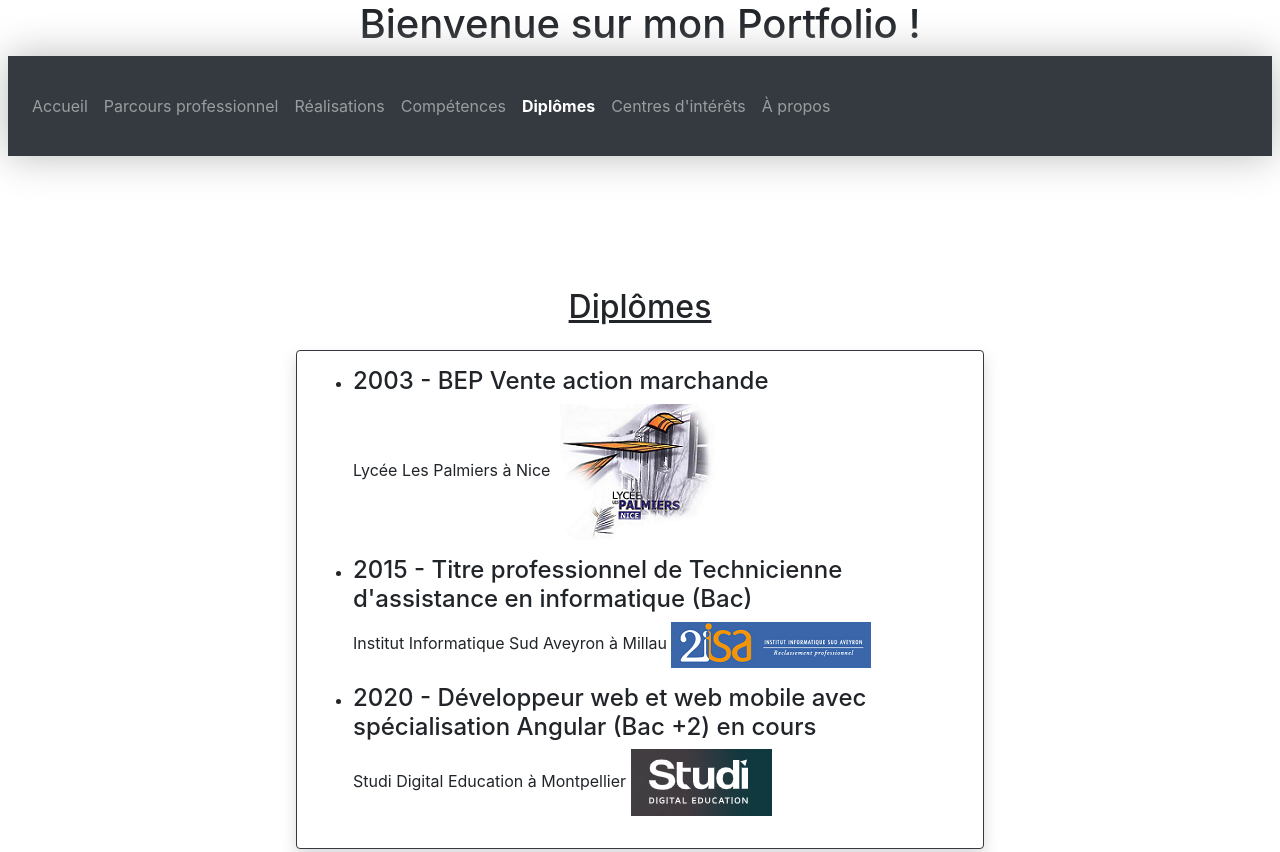
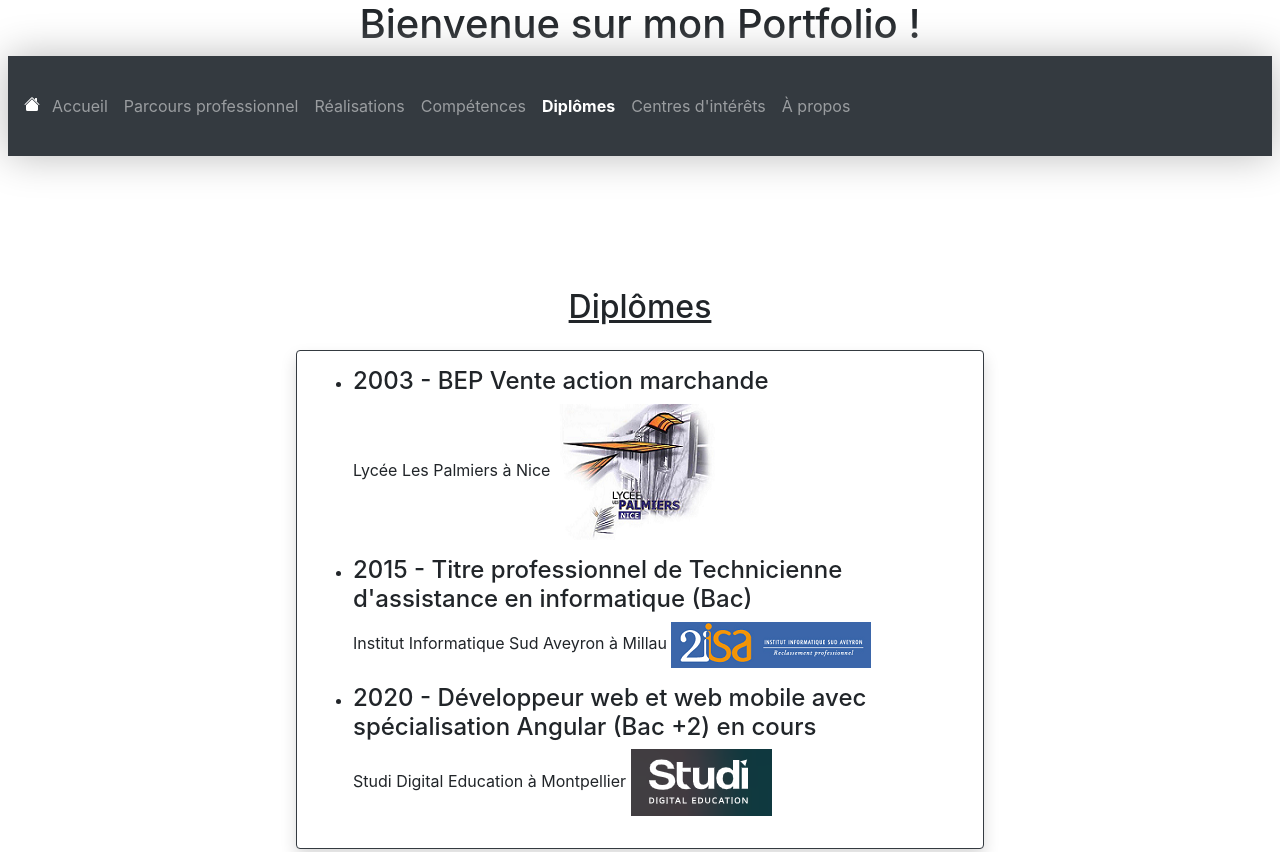
Before and after one commit to Melixe/Portfolio, a plain HTML site: page pages/diplomes.html in a window 1280 px wide. Shown: the top 852 px of the page. Drawn offline with nearby package versions, Linux system fonts and the light colour scheme.

Commit message:
Update diplomes.html

```diff
--- a/pages/diplomes.html
+++ b/pages/diplomes.html
@@ -33,6 +33,10 @@
           </button>
 
           <div class="collapse navbar-collapse text-white" id="navbarNav">
+            <svg xmlns="http://www.w3.org/2000/svg" width="20" height="20" fill="currentColor" class="bi bi-house-fill">
+              <path fill-rule="evenodd" d="M8 3.293l6 6V13.5a1.5 1.5 0 0 1-1.5 1.5h-9A1.5 1.5 0 0 1 2 13.5V9.293l6-6zm5-.793V6l-2-2V2.5a.5.5 0 0 1 .5-.5h1a.5.5 0 0 1 .5.5z"/>
+              <path fill-rule="evenodd" d="M7.293 1.5a1 1 0 0 1 1.414 0l6.647 6.646a.5.5 0 0 1-.708.708L8 2.207 1.354 8.854a.5.5 0 1 1-.708-.708L7.293 1.5z"/>
+            </svg>
             <ul class="navbar-nav mr-auto">
               <li class="nav-item">
                 <a class="nav-link" href="/index.html">Accueil</a>
```
